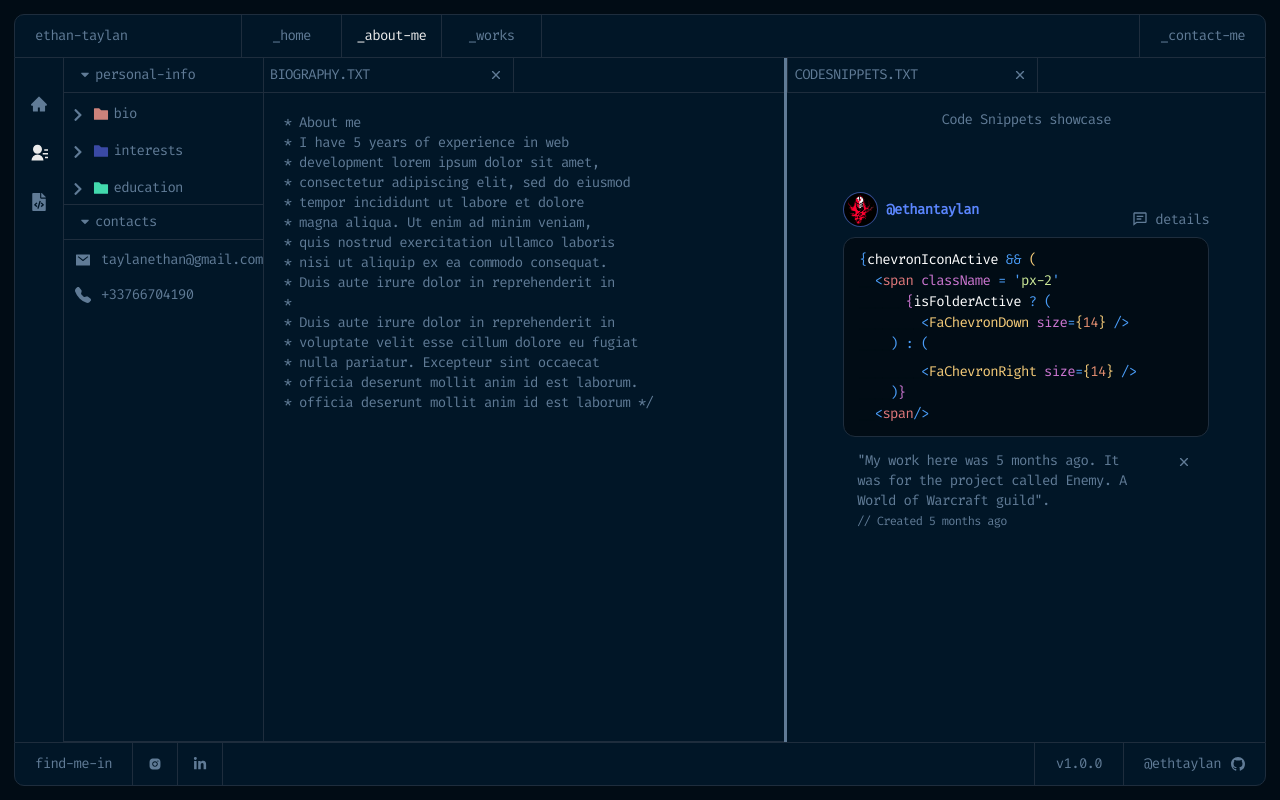
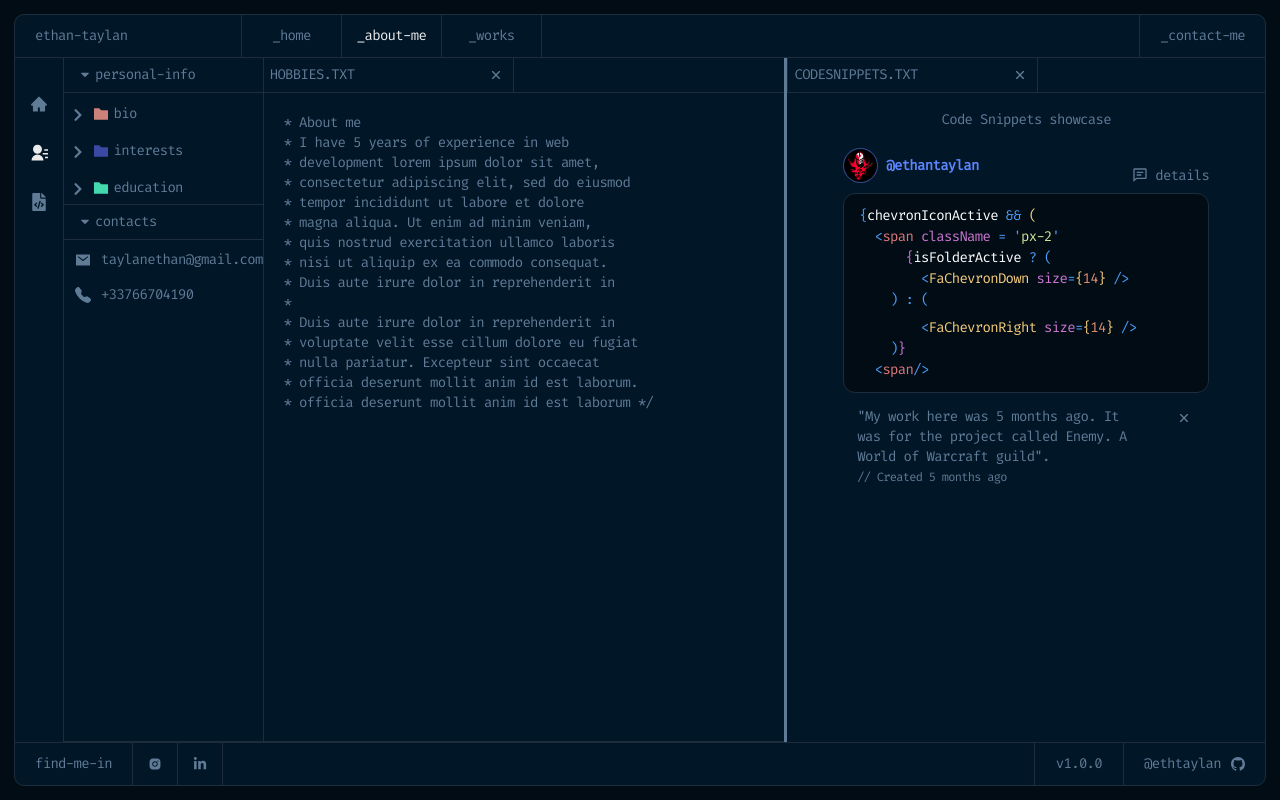
Before and after one commit to ethantaylan/ethan-taylan-portfolio, a React (Vite) app: page /about-me/hobbies in a window 1280 px wide. Built offline with nearby package versions, Linux system fonts and the light colour scheme.

Commit message:
refactor

```diff
--- a/src/components/Biopgrahy/Bio.tsx
+++ b/src/components/AboutMe/Biopgrahy/AboutMeContents.tsx
@@ -1,9 +1,7 @@
 import React from 'react';
 import { IoIosClose } from 'react-icons/io';
 import styled from 'styled-components';
-import { Generics } from '../Generics';
-
-interface BioProps {}
+import { Generics } from '../../Generics';
 
 const LeftContent = styled.div`
 	width: 100%;
@@ -30,12 +28,16 @@ const TextBody = styled.span`
 	flex-direction: row;
 `;
 
-export const Bio: React.FC<BioProps> = ({}) => {
+interface AboutMeProps {
+	tabTitle: string;
+}
+
+export const Bio: React.FC<AboutMeProps> = ({ tabTitle }) => {
 	return (
 		<div className='d-flex flex-row w-100 '>
 			<div className='d-flex flex-column w-100'>
 				<FileCloseContainer>
-					<span>BIOGRAPHY.TXT</span>
+					<span>{tabTitle}</span>
 					<span className='d-flex cursor-pointer'>
 						<IoIosClose
 							size={22}
--- /dev/null
+++ b/src/components/AboutMe/Biopgrahy/Biography.tsx
@@ -0,0 +1,44 @@
+import React from 'react';
+import { IoIosClose } from 'react-icons/io';
+import styled from 'styled-components';
+import { Generics } from '../../Generics';
+import AboutMeContents from './AboutMeContents';
+
+
+const LeftContent = styled.div`
+	width: 100%;
+	padding: 20px;
+`;
+
+const FileCloseContainer = styled.div`
+	height: 34px;
+	width: 250px;
+	padding: 6px;
+	border-right: 1px solid ${Generics.secondary};
+	display: flex;
+	justify-content: space-between;
+	color: ${Generics.primary};
+	align-items: center;
+`;
+
+const TextBody = styled.span`
+	color: ${Generics.primary};
+	width: 100%;
+	border-top: 1px solid ${Generics.secondary};
+	height: 100%;
+	display: flex;
+	flex-direction: row;
+`;
+
+interface BioProps {
+    tabTitle?: string;
+}
+
+
+export const Bio: React.FC<BioProps> = ({tabTitle}) => {
+	return (
+		<AboutMeContents tabTitle='BIOGRAPHY.TXT' />
+	);
+};
+
+export default Bio;
--- /dev/null
+++ b/src/components/AboutMe/Hobbies/Hobbies.tsx
@@ -0,0 +1,10 @@
+import React from 'react';
+import AboutMeContents from '../Biopgrahy/AboutMeContents';
+
+export const Bio: React.FC = ({}) => {
+	return (
+		<AboutMeContents tabTitle='HOBBIES.TXT' />
+	);
+};
+
+export default Bio;
--- a/src/components/CodeSnippet/CodeSnippets.tsx
+++ b/src/components/CodeSnippet/CodeSnippets.tsx
@@ -17,7 +17,6 @@ const CodeSnippetsContainer = styled.div`
 
 const UserContainer = styled.div`
 	width: 100%;
-	height: 100px;
 	display: flex;
 	align-items: flex-end;
 	justify-content: space-between;
@@ -117,7 +116,7 @@ function CodeSnippets() {
 				</ClosePlusTxt>
 			</FileCloseContainer>
 			<CodeSnippetsContainer>
-				<span>Code Snippets showcase</span>
+				<span className='mb-4'>Code Snippets showcase</span>
 				<UserContainer>
 					<div className='d-flex align-items-center flex-row'>
 						<UserAvatar></UserAvatar>
--- a/src/components/Interests/Hobbies.tsx
+++ /dev/null
@@ -1,82 +0,0 @@
-import React from 'react';
-import { IoIosClose } from 'react-icons/io';
-import styled from 'styled-components';
-import { Generics } from '../Generics';
-
-interface BioProps {}
-
-const LeftContent = styled.div`
-	width: 100%;
-	padding: 20px;
-`;
-
-const FileCloseContainer = styled.div`
-	height: 34px;
-	width: 250px;
-	padding: 6px;
-	border-right: 1px solid ${Generics.secondary};
-	display: flex;
-	justify-content: space-between;
-	color: ${Generics.primary};
-	align-items: center;
-`;
-
-const TextBody = styled.span`
-	color: ${Generics.primary};
-	width: 100%;
-	border-top: 1px solid ${Generics.secondary};
-	height: 100%;
-	display: flex;
-	flex-direction: row;
-`;
-
-export const Bio: React.FC<BioProps> = ({}) => {
-	return (
-		<div className='d-flex flex-row w-100 '>
-			<div className='d-flex flex-column w-100'>
-				<FileCloseContainer>
-					<span>BIOGRAPHY.TXT</span>
-					<span className='d-flex cursor-pointer'>
-						<IoIosClose
-							size={22}
-							color={Generics.primary}
-						/>
-					</span>
-				</FileCloseContainer>
-				<TextBody>
-					{/* Left content */}
-					<LeftContent>
-						<div className='line-height-20'>
-							* About me <br />
-							* I have 5 years of еxperience in web <br />
-							* development lorem ipsum dolor sit amet, <br />
-							* consectetur adipiscing elit, sed do eiusmod
-							<br />
-							* tempor incididunt ut labore et dolore
-							<br />
-							* magna aliqua. Ut enim ad minim veniam,
-							<br />
-							* quis nostrud exercitation ullamco laboris
-							<br />
-							* nisi ut aliquip ex ea commodo consequat.
-							<br />
-							* Duis aute irure dolor in reprehenderit in
-							<br />
-							*<br />
-							* Duis aute irure dolor in reprehenderit in
-							<br />
-							* voluptate velit esse cillum dolore eu fugiat <br />
-							* nulla pariatur. Excepteur sint occaecat <br />
-							* officia deserunt mollit anim id est laborum.
-							<br />
-							* officia deserunt mollit anim id est laborum */
-							<br />
-						</div>
-					</LeftContent>
-				</TextBody>
-			</div>
-		</div>
-	);
-};
-
-export default Bio;
--- a/src/packages/AppLayout.tsx
+++ b/src/packages/AppLayout.tsx
@@ -6,8 +6,8 @@ import SideBar from '../components/Navbar/SideBar';
 import AboutMe from './AboutMe/AboutMe';
 import Home from './Home/Home';
 import { BrowserRouter, Routes, Route } from 'react-router-dom';
-import Bio from '../components/Biopgrahy/Bio';
-import Hobbies from '../components/Interests/Hobbies';
+import Bio from '../components/AboutMe/Biopgrahy/Biography';
+import Hobbies from '../components/AboutMe/Hobbies/Hobbies';
 
 function App() {
 	return (
```
